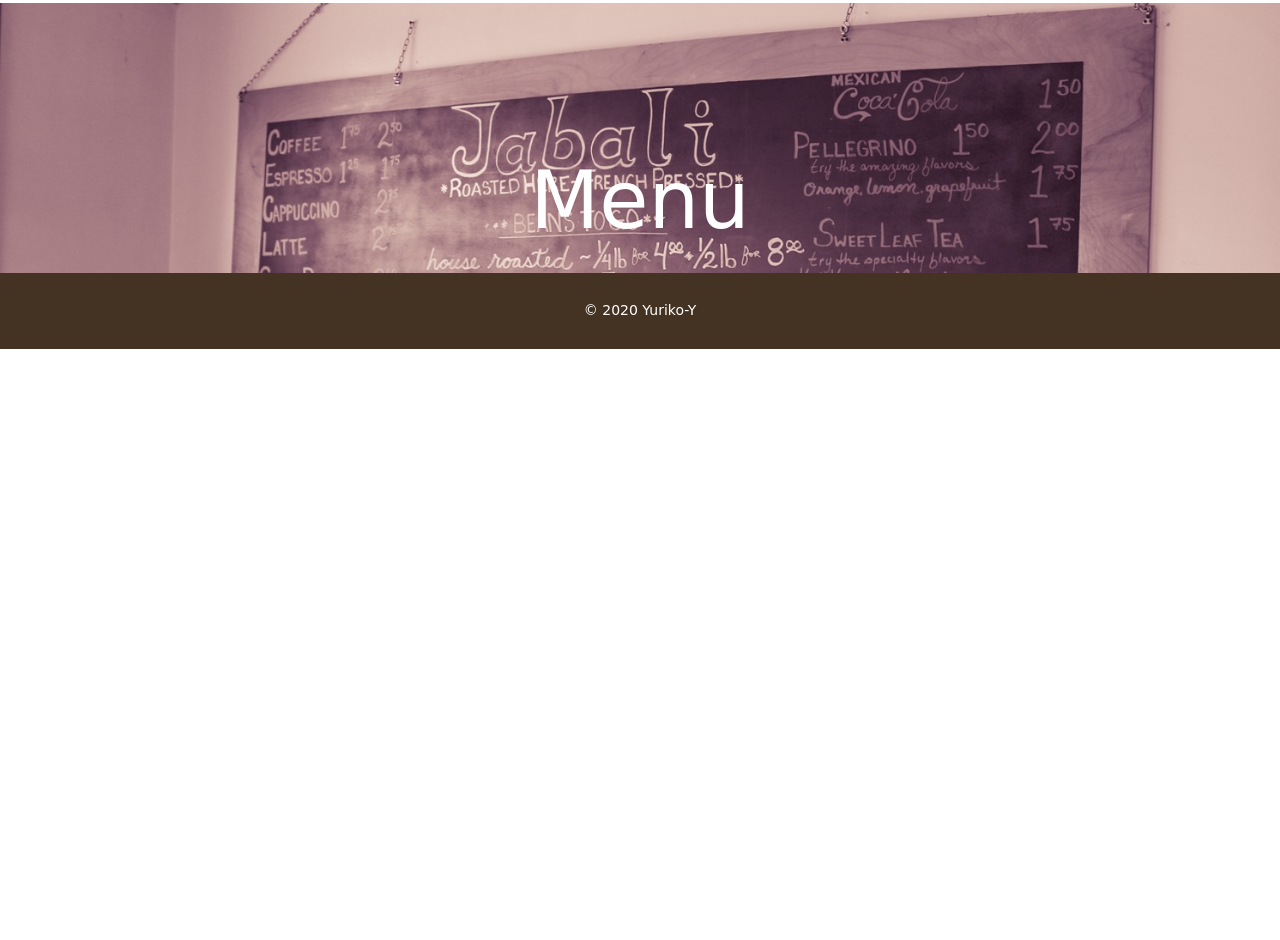
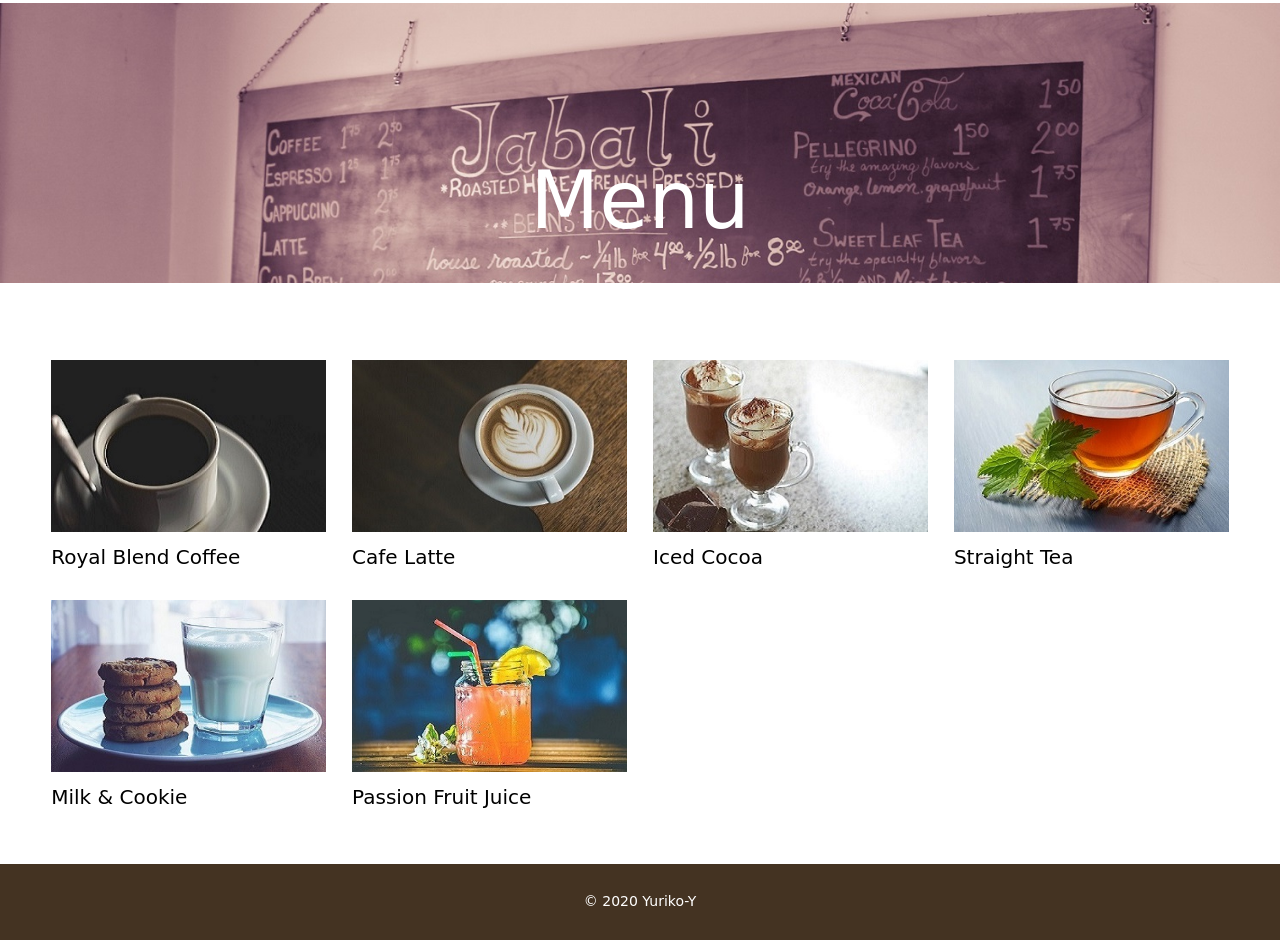
Before and after one commit to Yuriko-Y/cafe_webpage, a plain HTML site: page index.html in a window 1280 px wide. Shown: the part 2399-3339 px from the top of the page. Before the commit the page ends 2748 px from the top, so only its background shows below. Drawn offline with Linux system fonts and the light colour scheme; a web font is replaced by a local one.

Commit message:
メニュー表完成

```diff
--- a/css/style.css
+++ b/css/style.css
@@ -197,7 +197,7 @@ aside p{
 /* メニュー */
 #menu{
     background-image: url(../image/menu.jpg);
-    height: 270px;
+    height: 280px;
 }
 .menu-contents{
     max-width: 560px;
@@ -207,7 +207,16 @@ aside p{
     text-align: center;
     padding-top: 130px;
 
-
+}
+.grid{
+    display: grid;
+    gap: 26px;
+    grid-template-columns: repeat(auto-fit,minmax(240px,1fr));
+    margin-top: 6%;
+    margin-bottom: 50px;
+}
+.item p{
+    font-size: 20px;
 }
 
 
--- a/index.html
+++ b/index.html
@@ -103,7 +103,39 @@
         <div class="menu-contents wrapper">
             <h2 class="page-title">Menu</h2>
         </div>
-    </div>
+    </div><!-- #menu -->
+
+    <div class="wrapper grid">
+        <div class="item">
+            <img src="image/coffee.jpg" alt="">
+            <p>Royal Blend Coffee</p>
+        </div>
+        <div class="item">
+            <img src="image/latte.jpg" alt="">
+            <p> Cafe Latte</p>
+        </div>
+        <div class="item">
+            <img src="image/cocoa.jpg" alt="">
+            <p>Iced Cocoa</p>
+        </div>
+        <div class="item">
+            <img src="image/tea.jpg" alt="">
+            <p>Straight Tea</p>
+        </div>
+        <div class="item">
+            <img src="image/milk.jpg" alt="">
+            <p>Milk & Cookie</p>
+        </div>
+        <div class="item">
+            <img src="image/juice.jpg" alt="">
+            <p>Passion Fruit Juice</p>
+        </div>
+
+
+
+    </div><!-- /.grid -->
+
+
 
 
 
```
